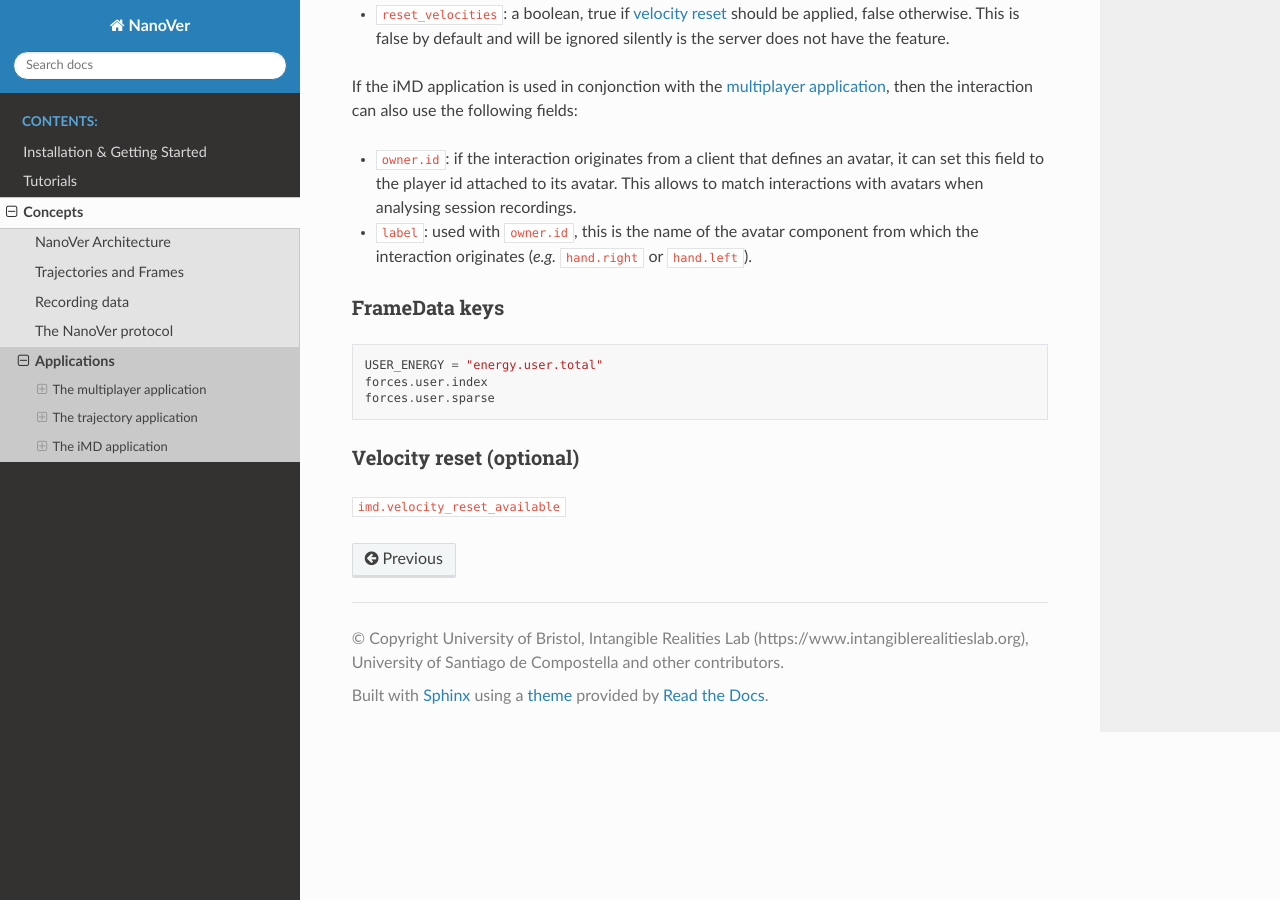
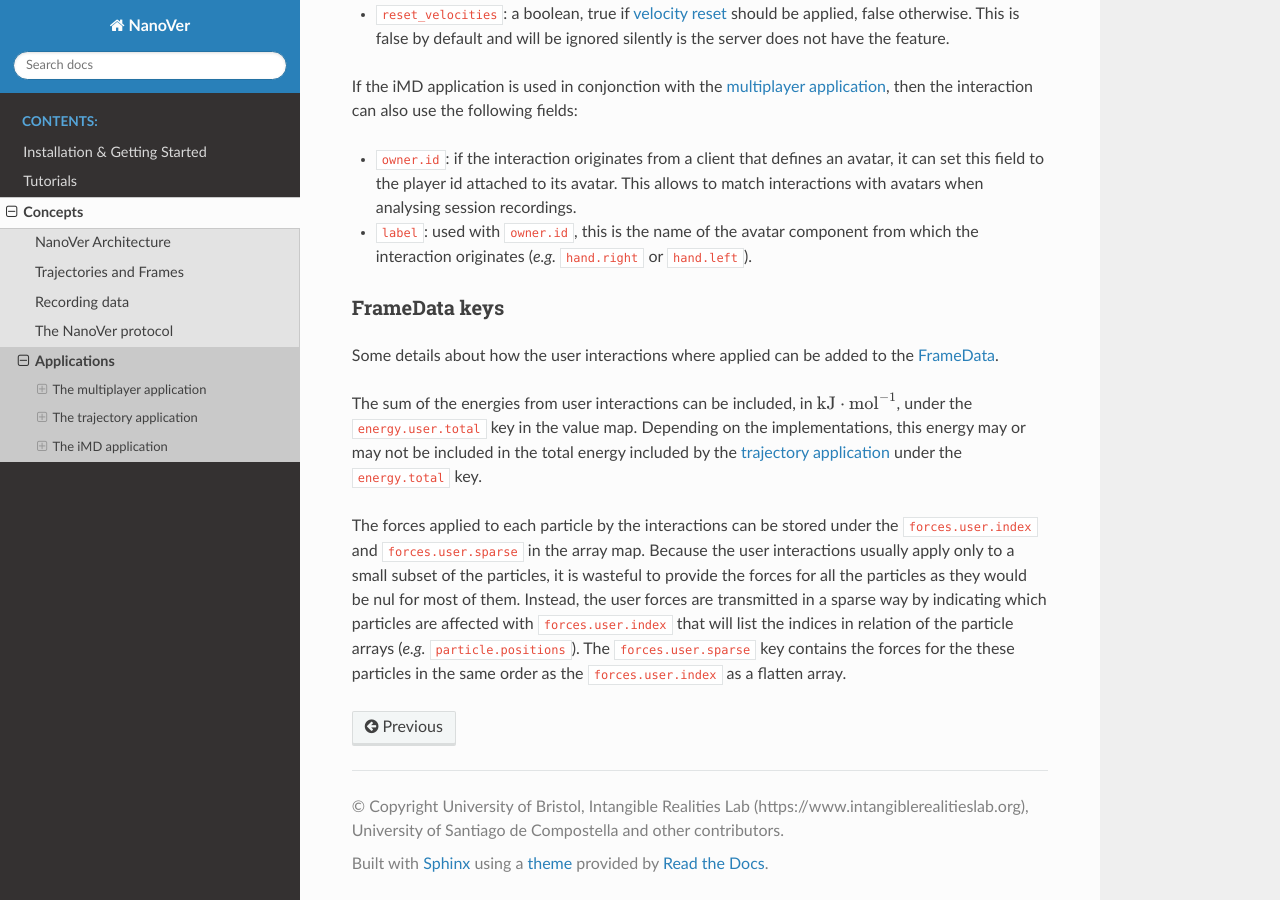
Before and after one commit to IRL2/nanover-docs, a Sphinx documentation site: the page built from source/concepts/applications.rst, in a window 1280 px wide and 900 px high, scrolled down 12707 px. Built offline with Sphinx 7.4.7 and the Read the Docs theme 2.0.0, drawn with Linux system fonts in a browser that asks for light colours; pages that are not in the unit, such as notebooks, are missing from menus; some of the changed text lies outside the part shown.

Commit message:
Document the iMD-related keys in the FrameData

```diff
--- a/source/concepts/applications.rst
+++ b/source/concepts/applications.rst
@@ -602,7 +602,7 @@ The Gaussian force is defined by:
 .. math::
 
    \begin{align}
-      F_{\text{COM}}^{\text{Gaussian}} &= -\frac{d}{\sigma^2}\exp{-\frac{|d|^2}{2\sigma^2}} \\
+      F_{\text{COM}}^{\text{Gaussian}} &= -\frac{d}{\sigma^2}\exp{-\frac{|d| ^2}{2\sigma^2}} \\
       E_{\text{COM}}^{\text{Gaussian}} &= \exp{-\frac{|d|^2}{2\sigma^2}}
    \end{align}
 
@@ -704,13 +704,22 @@ following fields:
 FrameData keys
 ~~~~~~~~~~~~~~
 
-.. code::
+Some details about how the user interactions where applied can be added to the
+:ref:`FrameData <frame-description>`.
 
-  USER_ENERGY = "energy.user.total"
-  forces.user.index
-  forces.user.sparse
+The sum of the energies from user interactions can be included, in
+:math:`\text{kJ}\cdot\text{mol}^{-1}`, under the ``energy.user.total`` key in
+the value map. Depending on the implementations, this energy may or may not be
+included in the total energy included by the :ref:`trajectory application
+<trajectory-application>` under the ``energy.total`` key.
 
-Velocity reset (optional)
-~~~~~~~~~~~~~~~~~~~~~~~~~
-
-``imd.velocity_reset_available``
+The forces applied to each particle by the interactions can be stored under the
+``forces.user.index`` and ``forces.user.sparse`` in the array map. Because the
+user interactions usually apply only to a small subset of the particles, it is
+wasteful to provide the forces for all the particles as they would be nul for
+most of them. Instead, the user forces are transmitted in a sparse way by
+indicating which particles are affected with ``forces.user.index`` that will
+list the indices in relation of the particle arrays (`e.g.`
+``particle.positions``). The ``forces.user.sparse`` key contains the forces for
+the these particles in the same order as the ``forces.user.index`` as a flatten
+array.
```
